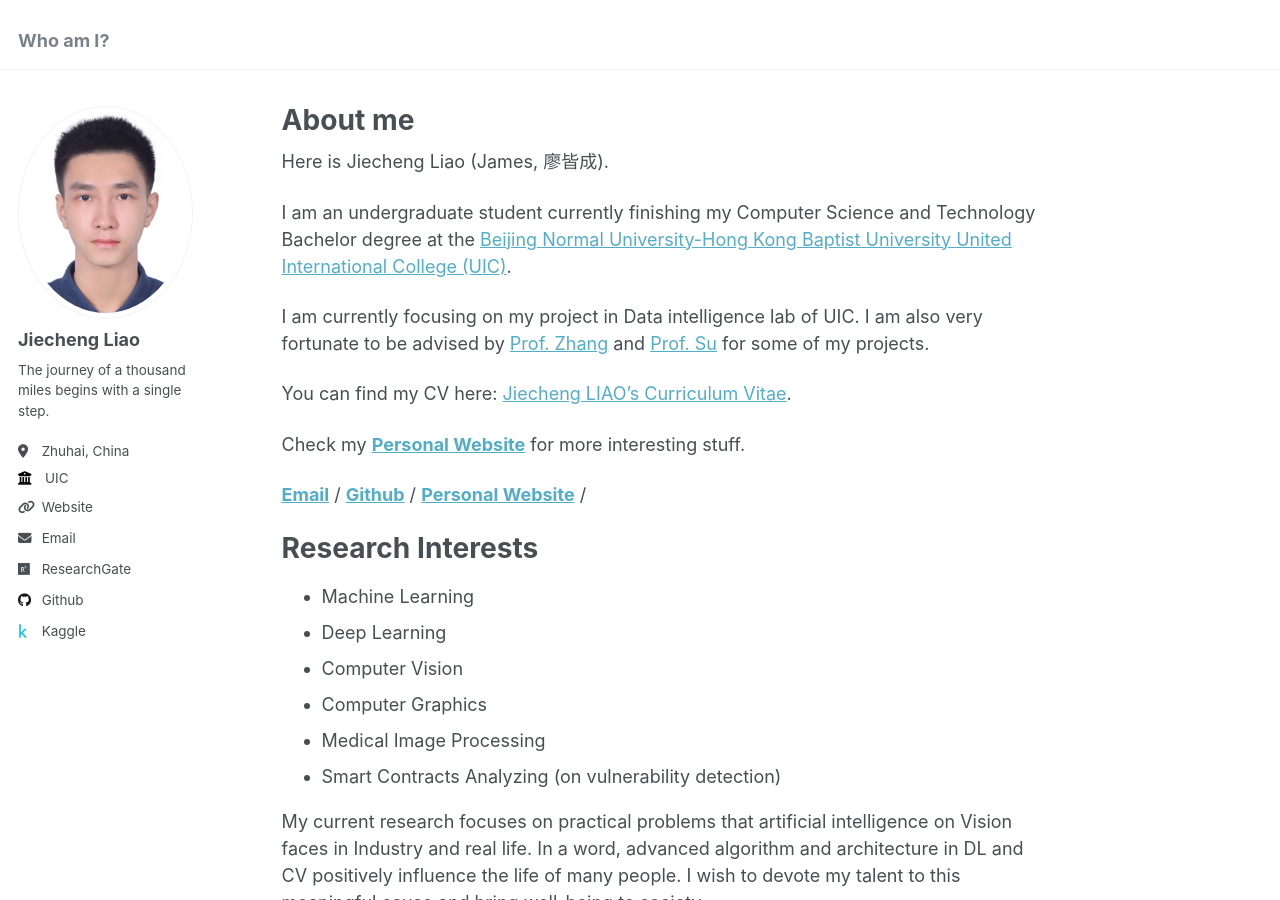
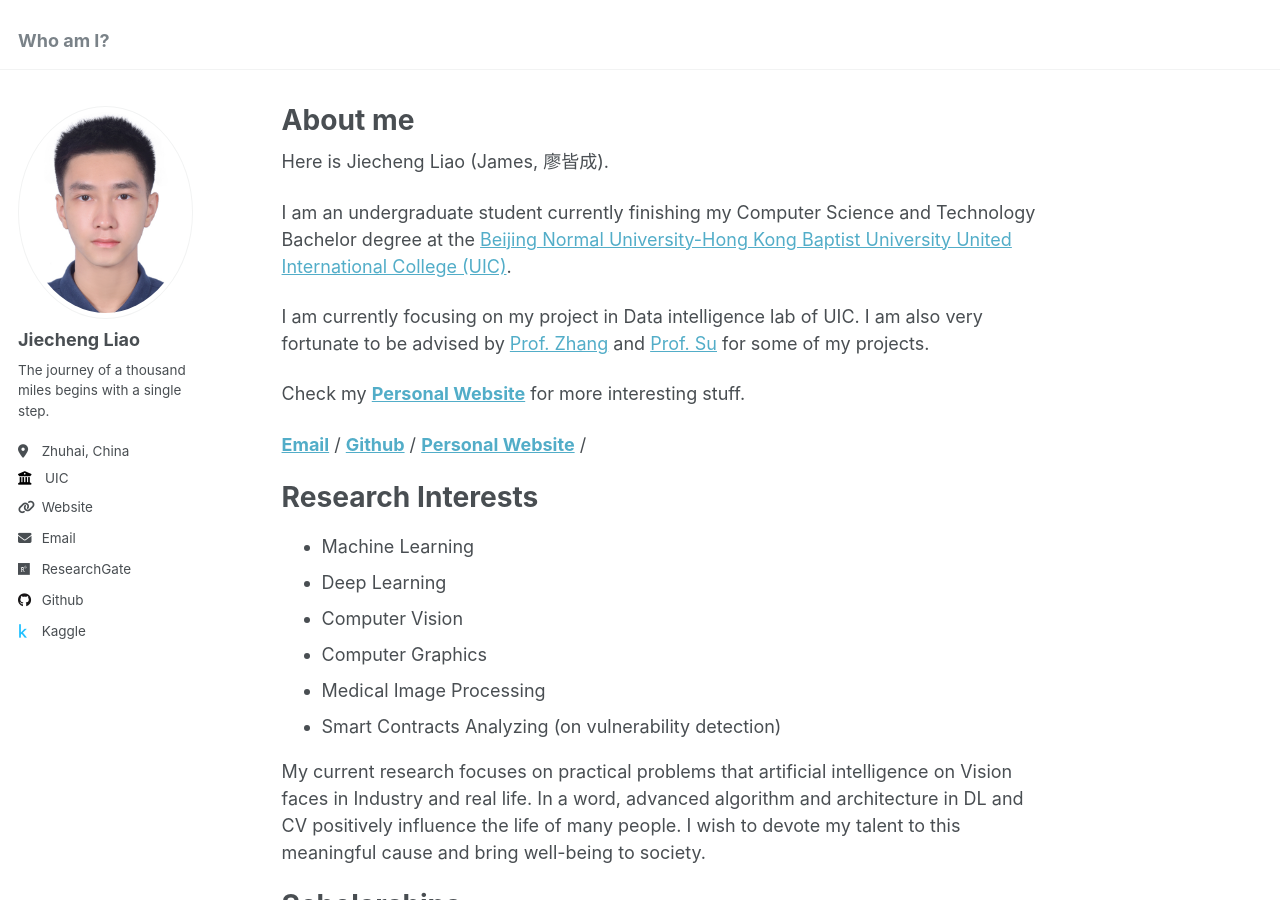
Before and after one commit to ffftuanxxx/ffftuanxxx.github.io, a Jekyll site: the page built from _pages/about.md, in a window 1280 px wide and 900 px high. Built offline with Jekyll 4.4.1, drawn with Linux system fonts in a browser that asks for light colours.

Commit message:
Update about.md

```diff
--- a/_pages/about.md
+++ b/_pages/about.md
@@ -17,7 +17,7 @@ I am currently focusing on my project in Data intelligence lab of UIC. I am also
 
 <!-- I am very fortunate to be advised by [Prof. XXX](https://www.XXX.com/) of XXX Lab from [School of Computer Science](https://cs.pku.edu.cn/), Peking University. I was advised by [Prof. XX](https://XXX.pku.edu.cn/) from [School of Computer Science](https://cs.pku.edu.cn/), Peking University. -->
 
-You can find my CV here: [Jiecheng LIAO's Curriculum Vitae](../assets/cv_jiecheng_liao.pdf).
+<!-- You can find my CV here: [Jiecheng LIAO's Curriculum Vitae](../assets/cv_jiecheng_liao.pdf). -->
 
 Check my **[Personal Website](https://elucidator.cn)** for more interesting stuff.
 
```
